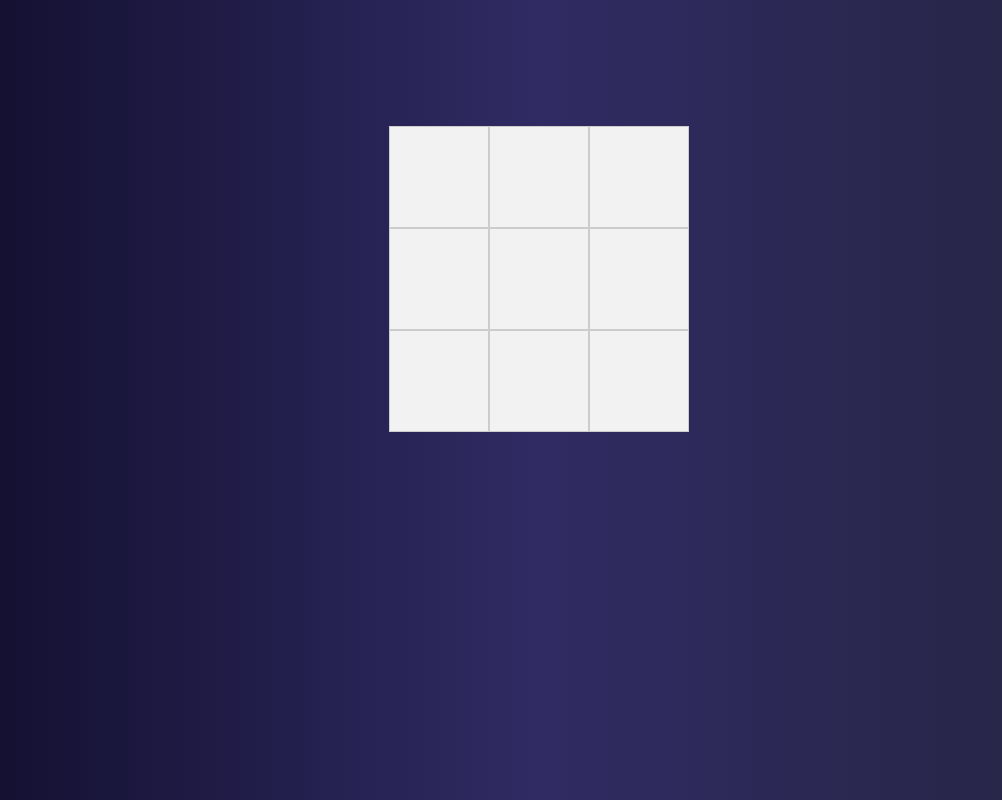
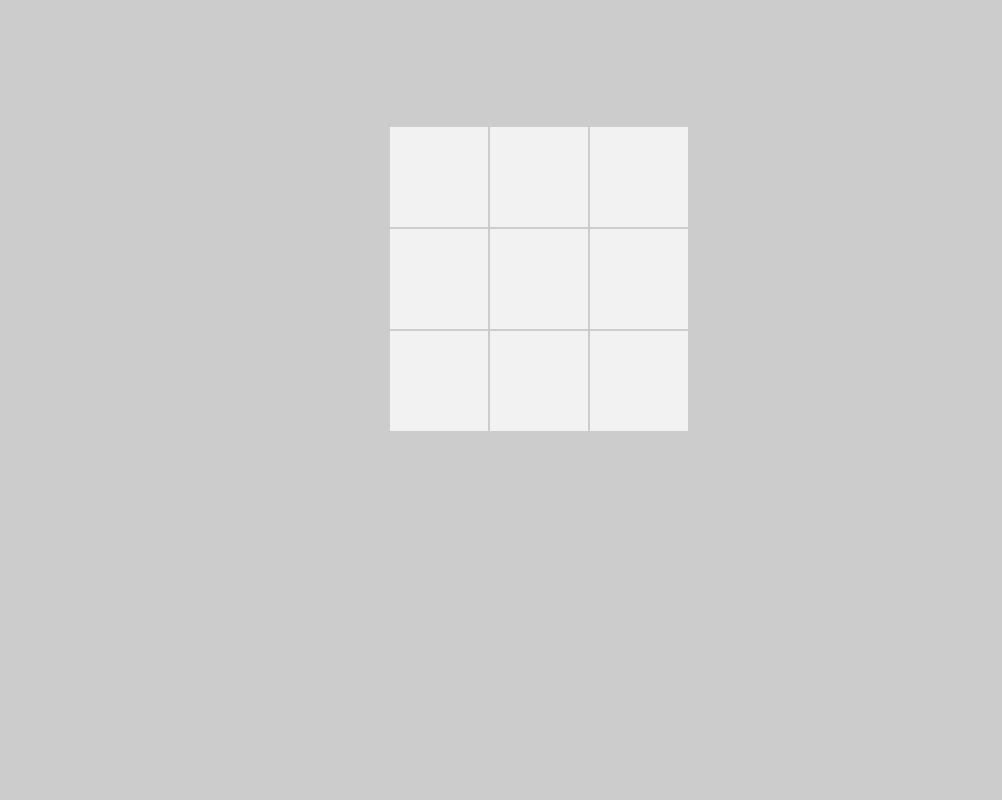
Before and after one commit to nattan447/tictactoegame, a plain HTML site: page index.html in a window 1280 px wide. Shown: the whole page, without its empty margins (101-1103 px from the left). Drawn offline with Linux system fonts and the light colour scheme.

Commit message:
cor de fundo

```diff
--- a/index.html
+++ b/index.html
@@ -27,7 +27,7 @@
   </body>
   <style>
     body {
-      background-image: linear-gradient(to right, #0f0c29, #302b63, #24243e);
+      background-color: #ccc;
     }
     .container {
       max-width: 300px;
```
